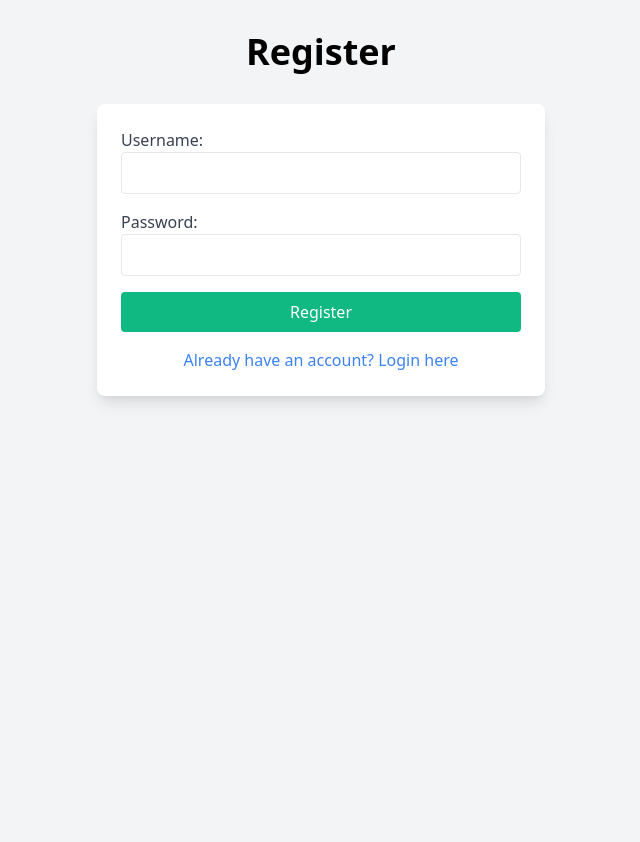
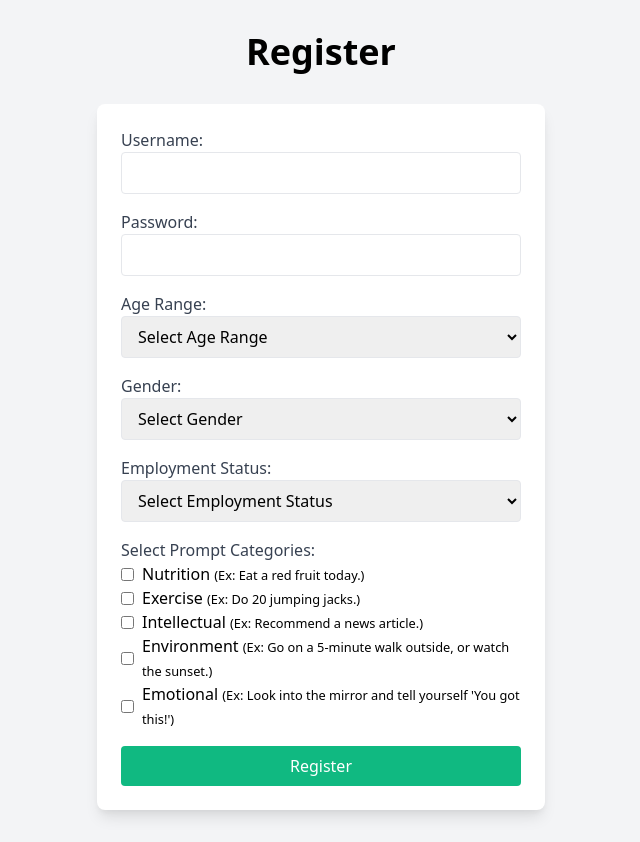
Before and after one commit to aishanibal/dailytallies, a Flask app: page /register in a window 1280 px wide. Shown: the whole page, without its empty margins (319-959 px from the left). Before the commit the page ends 403 px from the top, so only its background shows below. Run offline with Flask 3, Linux system fonts and the light colour scheme.

Commit message:
added stuff

```diff
--- a/app.py
+++ b/app.py
@@ -1,21 +1,45 @@
+import sqlite3
 from flask import Flask, render_template, request, redirect, url_for, flash, session
 from datetime import datetime
-import sqlite3
-import random
 from functools import wraps
 
 app = Flask(__name__)
 app.secret_key = 'your_secret_key_here'  # Change this to a secure secret key
 
+# Define prompt categories with example prompts
+PROMPT_CATEGORIES = {
+    "Nutrition": "Eat a red fruit today.",
+    "Exercise": "Do 20 jumping jacks.",
+    "Intellectual": "Recommend a news article.",
+    "Environment": "Go on a 5-minute walk outside, or watch the sunset.",
+    "Emotional": "Look into the mirror and tell yourself 'You got this!'"
+}
 
 # Database initialization
 def init_db():
     conn = sqlite3.connect('daily_tallies.db')
     c = conn.cursor()
+
+
+    # Example: view all data in the users table
+    c.execute("SELECT * FROM users")
+    rows = c.fetchall()
+
+    for row in rows:
+        print(row)
+
+
+
+    # Create users and responses tables if they don't exist
     c.execute('''CREATE TABLE IF NOT EXISTS users
                  (id INTEGER PRIMARY KEY AUTOINCREMENT,
                   username TEXT UNIQUE NOT NULL,
-                  password TEXT NOT NULL)''')
+                  password TEXT NOT NULL,
+                  age_range TEXT,
+                  gender TEXT,
+                  employment_status TEXT,
+                  prompt_categories TEXT)''')
+
     c.execute('''CREATE TABLE IF NOT EXISTS responses
                  (id INTEGER PRIMARY KEY AUTOINCREMENT,
                   user_id INTEGER,
@@ -23,30 +47,25 @@ def init_db():
                   prompt_number INTEGER,
                   response TEXT,
                   FOREIGN KEY (user_id) REFERENCES users (id))''')
+
     conn.commit()
     conn.close()
 
 
-# Mental health prompts
-DAILY_PROMPTS = [
-    "How would you rate your mood today from 1-10? What influenced this rating?",
-    "What's one thing you're grateful for today?",
-    "What's one challenge you faced today and how did you handle it?",
-    "Name one act of self-care you practiced today.",
-    "What's one goal you'd like to accomplish tomorrow?"
-]
 
 
-# Login required decorator
+# Run database initialization
+with app.app_context():
+    init_db()
+
+# Decorator to enforce login
 def login_required(f):
     @wraps(f)
     def decorated_function(*args, **kwargs):
         if 'user_id' not in session:
             return redirect(url_for('login'))
         return f(*args, **kwargs)
-
     return decorated_function
-
 
 @app.route('/')
 def index():
@@ -54,18 +73,24 @@ def index():
         return redirect(url_for('dashboard'))
     return render_template('index.html')
 
-
+# Register route
 @app.route('/register', methods=['GET', 'POST'])
 def register():
     if request.method == 'POST':
         username = request.form['username']
         password = request.form['password']  # In production, hash this password
+        age_range = request.form['age_range']
+        gender = request.form['gender']
+        employment_status = request.form['employment_status']
+        selected_categories = request.form.getlist('prompt_categories')
+        prompt_categories = ",".join(selected_categories)  # Store as comma-separated string
 
         conn = sqlite3.connect('daily_tallies.db')
         c = conn.cursor()
         try:
-            c.execute("INSERT INTO users (username, password) VALUES (?, ?)",
-                      (username, password))
+            c.execute("""INSERT INTO users (username, password, age_range, gender, employment_status, prompt_categories)
+                         VALUES (?, ?, ?, ?, ?, ?)""",
+                      (username, password, age_range, gender, employment_status, prompt_categories))
             conn.commit()
             flash('Registration successful! Please login.')
             return redirect(url_for('login'))
@@ -73,9 +98,9 @@ def register():
             flash('Username already exists!')
         finally:
             conn.close()
-    return render_template('register.html')
+    return render_template('register.html', prompt_categories=PROMPT_CATEGORIES)
 
-
+# Login route
 @app.route('/login', methods=['GET', 'POST'])
 def login():
     if request.method == 'POST':
@@ -94,13 +119,21 @@ def login():
         flash('Invalid username or password!')
     return render_template('login.html')
 
-
+# Dashboard route
 @app.route('/dashboard')
 @login_required
 def dashboard():
     today = datetime.now().strftime('%Y-%m-%d')
     conn = sqlite3.connect('daily_tallies.db')
     c = conn.cursor()
+
+    # Retrieve user's selected categories
+    c.execute("SELECT prompt_categories FROM users WHERE id = ?", (session['user_id'],))
+    user_categories = c.fetchone()[0]
+    if user_categories:
+        user_categories = user_categories.split(',')
+    else:
+        user_categories = []
 
     # Get today's responses
     c.execute("""SELECT prompt_number, response
@@ -110,17 +143,18 @@ def dashboard():
     responses = dict(c.fetchall())
     conn.close()
 
-    # Create prompt-response pairs
+    # Filter prompts based on user-selected categories
     prompts_and_responses = []
-    for i, prompt in enumerate(DAILY_PROMPTS, 1):
-        response = responses.get(i, '')
-        prompts_and_responses.append((i, prompt, response))
+    for i, (category, prompt) in enumerate(PROMPT_CATEGORIES.items(), 1):
+        if category in user_categories:
+            response = responses.get(i, '')
+            prompts_and_responses.append((i, prompt, response))
 
     return render_template('dashboard.html',
                            prompts_and_responses=prompts_and_responses,
                            date=today)
 
-
+# Submit response route
 @app.route('/submit_response', methods=['POST'])
 @login_required
 def submit_response():
@@ -131,7 +165,7 @@ def submit_response():
     conn = sqlite3.connect('daily_tallies.db')
     c = conn.cursor()
 
-    # Check if response exists and update, or create new
+    # Insert or update the response
     c.execute("""INSERT OR REPLACE INTO responses
                  (user_id, date, prompt_number, response)
                  VALUES (?, ?, ?, ?)""",
@@ -142,17 +176,12 @@ def submit_response():
     flash('Response saved successfully!')
     return redirect(url_for('dashboard'))
 
-
+# Logout route
 @app.route('/logout')
 def logout():
     session.pop('user_id', None)
     return redirect(url_for('index'))
 
-
-with app.app_context():
-    init_db()
-
-# ... (rest of your routes and code)
-
+# Run the app
 if __name__ == '__main__':
     app.run(debug=True)
--- a/templates/register.html
+++ b/templates/register.html
@@ -18,6 +18,7 @@
                 {% endif %}
             {% endwith %}
 <form method="POST" class="space-y-4">
+    <!-- Existing fields for username and password -->
     <div>
         <label class="block text-gray-700">Username:</label>
         <input type="text" name="username" required class="w-full px-3 py-2 border rounded">
@@ -26,12 +27,53 @@
         <label class="block text-gray-700">Password:</label>
         <input type="password" name="password" required class="w-full px-3 py-2 border rounded">
     </div>
+
+    <!-- New fields for additional information -->
+    <div>
+        <label class="block text-gray-700">Age Range:</label>
+        <select name="age_range" required class="w-full px-3 py-2 border rounded">
+            <option value="">Select Age Range</option>
+            <option value="18-24">18-24</option>
+            <option value="25-34">25-34</option>
+            <option value="35-44">35-44</option>
+            <option value="45-54">45-54</option>
+            <option value="55-64">55-64</option>
+            <option value="65+">65+</option>
+        </select>
+    </div>
+
+    <div>
+        <label class="block text-gray-700">Gender:</label>
+        <select name="gender" required class="w-full px-3 py-2 border rounded">
+            <option value="">Select Gender</option>
+            <option value="male">Male</option>
+            <option value="female">Female</option>
+            <option value="non-binary">Non-Binary</option>
+            <option value="prefer_not_to_say">Prefer Not to Say</option>
+        </select>
+    </div>
+
+    <div>
+        <label class="block text-gray-700">Employment Status:</label>
+        <select name="employment_status" required class="w-full px-3 py-2 border rounded">
+            <option value="">Select Employment Status</option>
+            <option value="student">Student</option>
+            <option value="employed">Employed</option>
+            <option value="unemployed">Unemployed</option>
+            <option value="retired">Retired</option>
+        </select>
+    </div>
+
+    <!-- Prompt categories selection as checkboxes -->
+    <div>
+        <label class="block text-gray-700">Select Prompt Categories:</label>
+        {% for category, example in prompt_categories.items() %}
+            <div class="flex items-center">
+                <input type="checkbox" name="prompt_categories" value="{{ category }}" class="mr-2">
+                <label>{{ category }} <small>(Ex: {{ example }})</small></label>
+            </div>
+        {% endfor %}
+    </div>
+
     <button type="submit" class="w-full bg-green-500 text-white px-4 py-2 rounded hover:bg-green-600">Register</button>
 </form>
-            <p class="mt-4 text-center">
-                <a href="{{ url_for('login') }}" class="text-blue-500 hover:text-blue-600">Already have an account? Login here</a>
-            </p>
-        </div>
-    </div>
-</body>
-</html>
```
Also changed, not shown: databaseview.py (added, +14 -0 lines), templates/dashboard.html (+15 -12 lines), daily_tallies.db, templates/base.html (added), templates/journal.html (added). Lines whose indentation alone changed are shown as unchanged.
